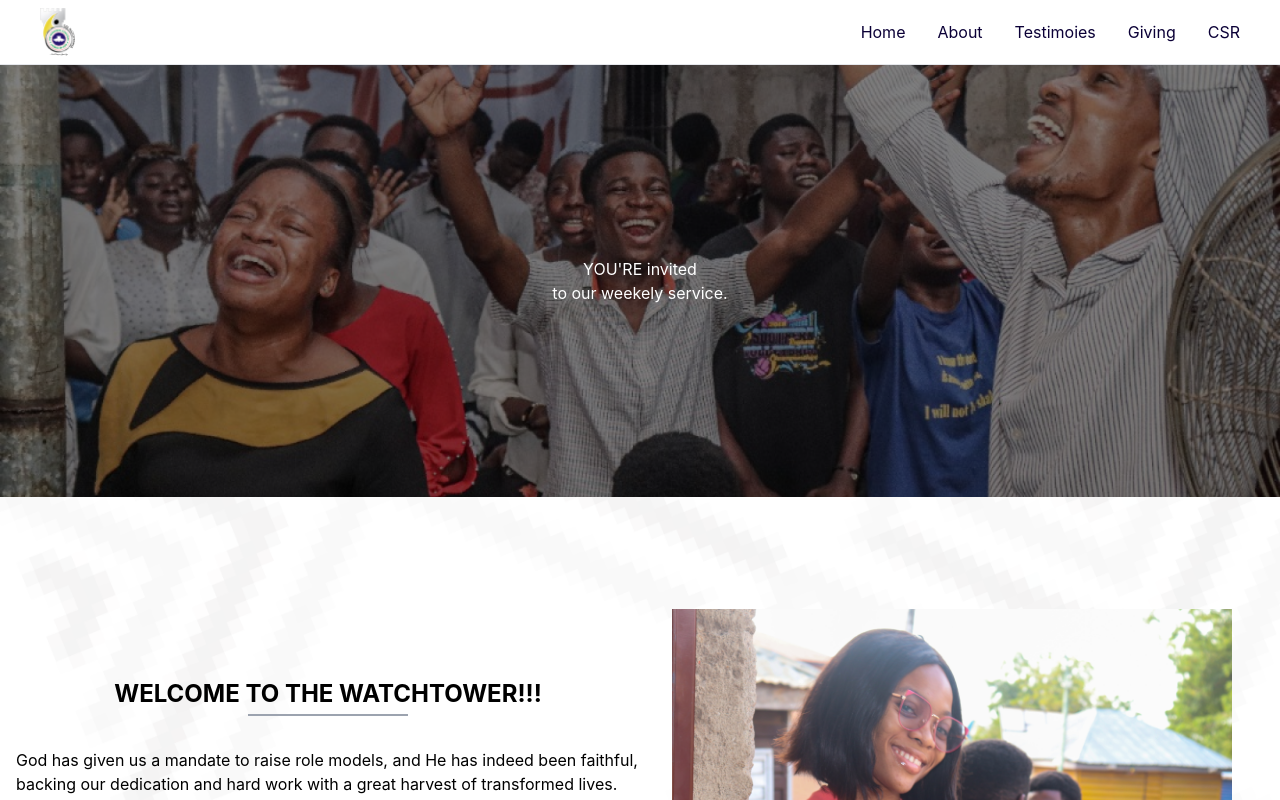
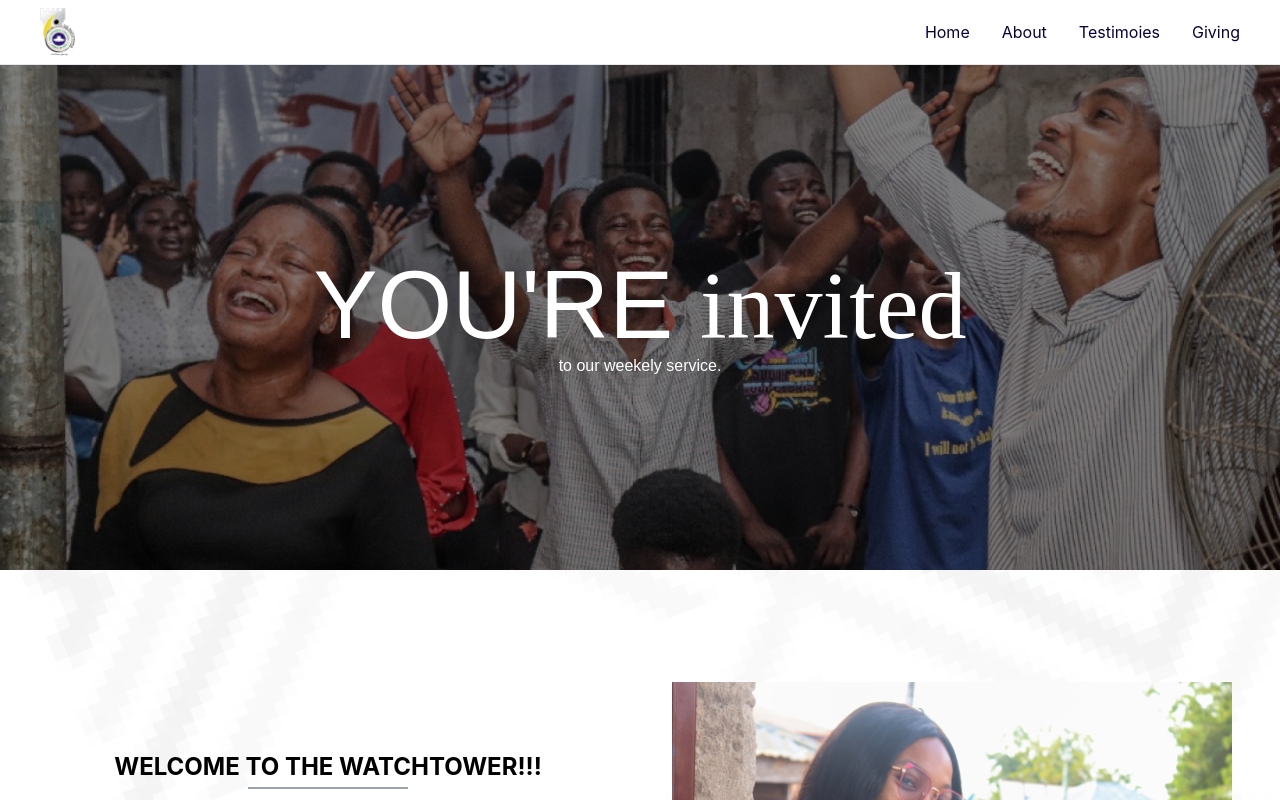
Before and after one commit to watchtower-yc/watchtower, a React (Create React App) app: page / in a window 1280 px wide. Shown: the top 800 px of the page. Built offline with nearby package versions, Linux system fonts and the light colour scheme.

Commit message:
edit from kayzy

```diff
--- a/src/index.css
+++ b/src/index.css
@@ -1,6 +1,9 @@
 @tailwind base;
 @tailwind components;
 @tailwind utilities;
+
+/* @import url('https://fonts.googleapis.com/css2?family=Montserrat:wght@500&display=swap'); */
+@import url('https://fonts.googleapis.com/css2?family=Montserrat:wght@500&family=Parisienne&display=swap');
 
 body {
   margin: 0;
@@ -15,6 +18,14 @@ body {
   background-size: cover;
 }
 
+.mont {
+  font-family: 'Montserrat', sans-serif;
+}
+
+.paris {
+  font-family: 'Parisienne', cursive;
+}
+
 code {
   font-family: source-code-pro, Menlo, Monaco, Consolas, 'Courier New',
     monospace;
--- a/src/routes.js
+++ b/src/routes.js
@@ -4,7 +4,7 @@ const routes = [
     // { link: "/sermons", name: "Sermons" },
     { link: "/testimonies", name: "Testimoies" },
     { link: "/online-giving", name: "Giving" },
-    { link: "/giving", name: "CSR" },
+    // { link: "/giving", name: "CSR" },
   ];
 
   export default routes;
--- a/src/routes/giving/giving.component.jsx
+++ b/src/routes/giving/giving.component.jsx
@@ -43,7 +43,7 @@ const Giving = () => {
       placeholder: "Enter Phone Number",
       errorMessage: "Must be a valid phone number",
       label: "Phone",
-      pattern: "^[A-Za-z0-9]{3,16}$",
+      pattern: "^[0-9]{11-15}$",
       required: true,
     },
     {
@@ -75,17 +75,20 @@ const Giving = () => {
 
   const saveData = async () => {
     try {
-        await axios.post("https://api.apispreadsheets.com/data/wQ7bAaaHnQGEuq1g/", inputValue)
-    } catch(err) {
-        console.log(err);
+      await axios.post(
+        "https://api.apispreadsheets.com/data/wQ7bAaaHnQGEuq1g/",
+        inputValue
+      );
+    } catch (err) {
+      console.log(err);
     }
-  }
+  };
 
-  const submitForm = async(e) => {
+  const submitForm = async (e) => {
     e.preventDefault();
     console.log(inputValue);
-    await saveData()
-    showSuccess()
+    await saveData();
+    showSuccess();
     return;
   };
 
@@ -146,18 +149,20 @@ const Giving = () => {
                 <span className="font-bold">GTBank: </span> *737*32*Amount*1702#
               </p>
               <p className="text-sm itallic mb-2">
-                <span className="font-bold">UBA: </span> *737*32*Amount*1702#
+                <span className="font-bold">UBA: </span> *919*4*account
+                number*amount#
               </p>
               <p className="text-sm itallic mb-2">
-                <span className="font-bold">Polaris: </span>{" "}
-                *737*32*Amount*1702#
+                <span className="font-bold">Polaris: </span> *833*Amount*Account
+                Number#
               </p>
               <p className="text-sm itallic mb-2">
-                <span className="font-bold">Zenith: </span> *737*32*Amount*1702#
+                <span className="font-bold">Zenith: </span> *966*Amount*Account
+                Number#
               </p>
               <p className="text-sm itallic mb-2">
                 <span className="font-bold">Firstbank: </span>{" "}
-                *737*32*Amount*1702#
+                *894*Amount*Account number#
               </p>
             </div>
             <div>
--- a/src/routes/home/home.route.jsx
+++ b/src/routes/home/home.route.jsx
@@ -14,11 +14,11 @@ const Home = () => {
             className="object-cover h-full w-full"
           />
         </div>
-        <div className="absolute inset-0 bg-black opacity-50 -z-10"></div>
-        <p className="text-center">
-          YOU'RE <span>invited</span>
+        <div className="absolute inset-0 bg-black opacity-50 -z-10 header"></div>
+        <p className="text-center mont text-4xl md:text-8xl">
+          YOU'RE <span className="paris">invited</span>
         </p>
-        <p className="text-center">to our weekely service.</p>
+        <p className="text-center mont">to our weekely service.</p>
       </div>
       <section className="container mx-auto mb-20 px-4">
         <div className="grid md:grid-cols-2">
--- a/src/routes/testimonies/testimonies.route.jsx
+++ b/src/routes/testimonies/testimonies.route.jsx
@@ -31,7 +31,7 @@ const Testimonies = () => {
       placeholder: "Enter Phone Number",
       errorMessage: "Must be a valid phone number",
       label: "Last Name",
-      pattern: "^[A-Za-z0-9]{3,16}$",
+      pattern: "^[0-9]{11-15}$",
       required: true,
     },
   ];
@@ -60,9 +60,19 @@ const Testimonies = () => {
         <div className="mt-20">
           <form action="">
             <div>
-              {inputs.map((input) => (
-                <FormInput />
-              ))}
+            {inputs.map((input) => (
+                  <FormInput
+                    label={input.label}
+                    errMsg={input.errorMessage}
+                    name={input.name}
+                    // value={inputValue[input.name]}
+                    // onChange={handleInput}
+                    placeholder={input.placeholder}
+                    required
+                    pattern={input.pattern}
+                    type={input.type}
+                  />
+                ))}
             </div>
             <div className="mb-4">
               <label htmlFor="">
```
